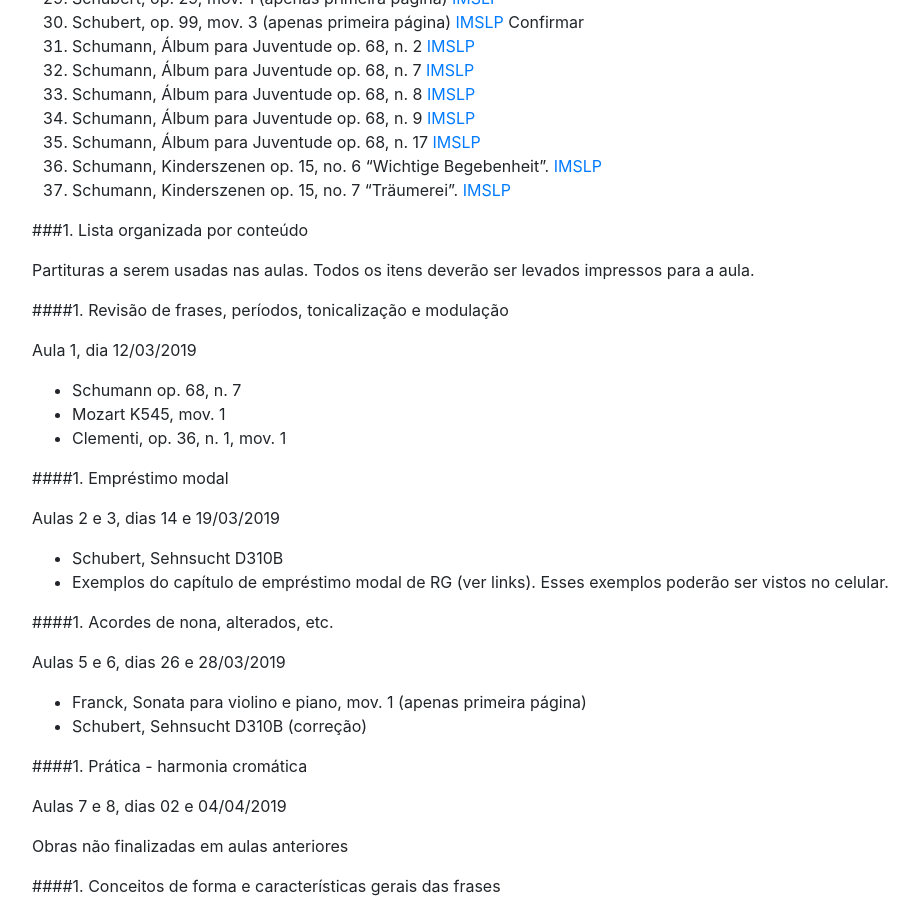
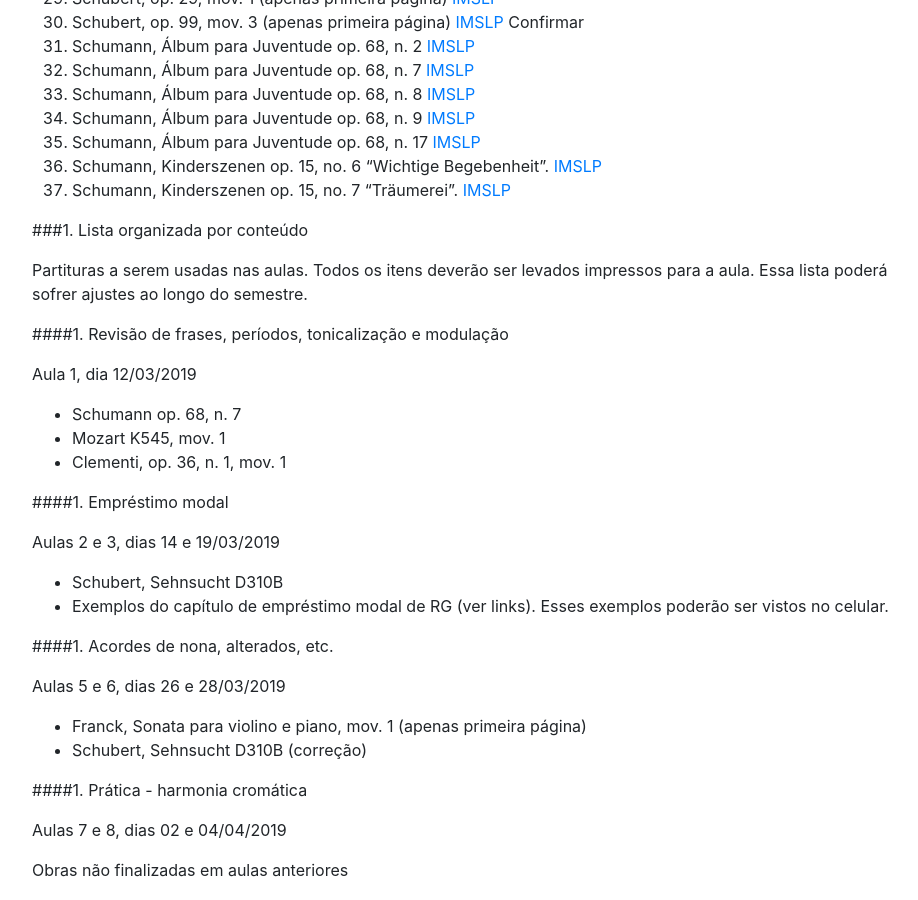
Before and after one commit to kroger/genosmus, a Jekyll site: the page built from _marcos/musa71.md, in a window 1280 px wide and 900 px high, scrolled down 3281 px. Shown: the whole window, without its empty margins (68-986 px from the left). Built offline with Jekyll 4.4.1, drawn with Linux system fonts in a browser that asks for light colours; the table of contents is made by our own code.

Commit message:
Informação adicional

```diff
--- a/_marcos/musa71.md
+++ b/_marcos/musa71.md
@@ -162,7 +162,8 @@
 
 ###1. Lista organizada por conteúdo
 
-Partituras a serem usadas nas aulas. Todos os itens deverão ser levados impressos para a aula.
+Partituras a serem usadas nas aulas. Todos os itens deverão ser levados impressos para a aula. Essa lista poderá sofrer
+ajustes ao longo do semestre.
 
 ####1. Revisão de frases, períodos, tonicalização e modulação
 
```
